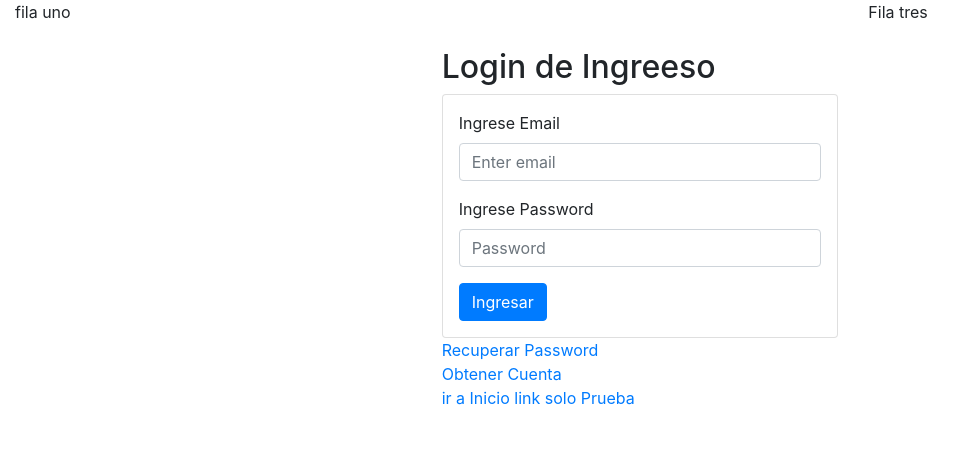
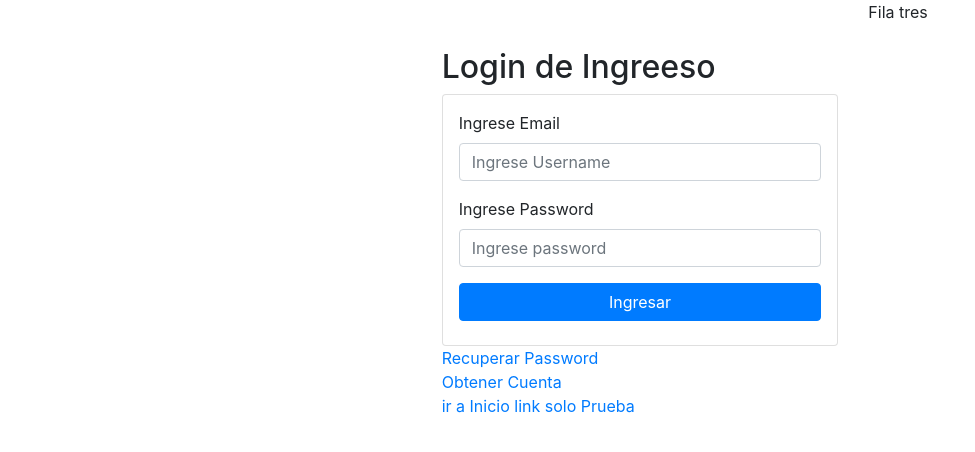
Before and after one commit to MaxPoblete/pymep_cliente, a React (Create React App) app: page / in a window 1280 px wide. Shown: the top 452 px of the page, without its empty margins (0-975 px from the left). Built offline with nearby package versions, Linux system fonts and the light colour scheme.

Commit message:
validacion credenciales login :)

```diff
--- a/src/components/auth/Login.js
+++ b/src/components/auth/Login.js
@@ -1,5 +1,6 @@
-import {React,Fragment} from 'react';
+import {React, Fragment, useState} from 'react';
 import { Link } from 'react-router-dom';
+import '../../css/Login.css'
 
 import { Button,Form,Col,Row,Container, Card} from 'react-bootstrap';
 
@@ -7,31 +8,94 @@ import { Button,Form,Col,Row,Container, Card} from 'react-bootstrap';
 
 const Login = (props) => {
 
+     //agregar state de login
+     const [Login, cambiarStateLogin] = useState({
+         username: '',
+         password: ''
+     })
 
+     //actualizar state login
+     const actualizarState = (e) =>{
+        cambiarStateLogin({
+            ...Login,
+            [e.target.name] : e.target.value
+        })
+     }
 
+         //estado para cambiar mensaje de error
+         const [mensajeError, estadoMensaje] = useState('');
+
+        //estado para cambiar color mensaje
+        const [claseError, estadoClaseMensaje] = useState('');
+
+        //obtener valoresd actuales de input distrotion
+        const {username,password} = Login;
+
+        //validar Credenciales
+        const submitLogin = e =>{
+
+            e.preventDefault();
+            if(username.trim() ==='' ){
+                estadoMensaje('ingrese username');
+                estadoClaseMensaje('error');
+                e.target[0].focus();
+                return;
+            }else{
+                if(password.trim()===''){
+                    estadoMensaje('ingrese password');
+                    estadoClaseMensaje('error');
+                    e.target[1].focus();
+                    return;
+                }else{
+                    estadoMensaje('Enviando....');
+                    estadoClaseMensaje('enviado');
+                }
+            }
+
+        }
     return (
 
         <Fragment>
-            <Col xs={12} sm={8} md={4}>fila uno </Col><br/><br/>
+            <Col xs={12} sm={8} md={4}>
+
+            </Col><br/><br/>
             <Col xs={12} sm={8} md={4} ><br/><br/>
                  <h2>Login de Ingreeso</h2>
                 <Card style={{ width: '100%', padding:'1em' }}>
-                    <Form>
+                    <Form onSubmit={submitLogin} >
                         <Form.Group controlId="formBasicEmail">
                             <Form.Label>Ingrese Email</Form.Label>
-                            <Form.Control type="email" placeholder="Enter email" />
+                                <Form.Control
+                                    type="text"
+                                    name="username"
+                                    placeholder="Ingrese Username"
+                                    onChange={actualizarState}
+                                    value={username}
+
+                                />
                         </Form.Group>
 
                         <Form.Group controlId="formBasicPassword">
                             <Form.Label> Ingrese Password</Form.Label>
-                            <Form.Control type="password" placeholder="Password" />
+                            <Form.Control
+                                    type="password"
+                                    name="password"
+                                    placeholder="Ingrese password"
+                                    onChange={actualizarState}
+                                    value={password}
+                            />
                         </Form.Group>
 
-                        <Button variant="primary" type="submit">
-                             Ingresar
+                        <Button
+                            type="submit"
+                            className="btn btn-block ">
+                            Ingresar
                         </Button>
 
                         </Form>
+                        <div>
+                             <h5 className={claseError}>{mensajeError}</h5>
+                         </div>
                     </Card>
                     <Link to={'/RecuperarPassword'}>Recuperar Password</Link><br/>
                     <Link to={'/NuevaCuenta'}>Obtener Cuenta</Link><br/>
--- /dev/null
+++ b/src/css/Login.css
@@ -0,0 +1,6 @@
+.error{
+    color: rgb(255, 56, 56);
+}
+.enviado{
+    color: rgb(25, 165, 0);
+}
```
